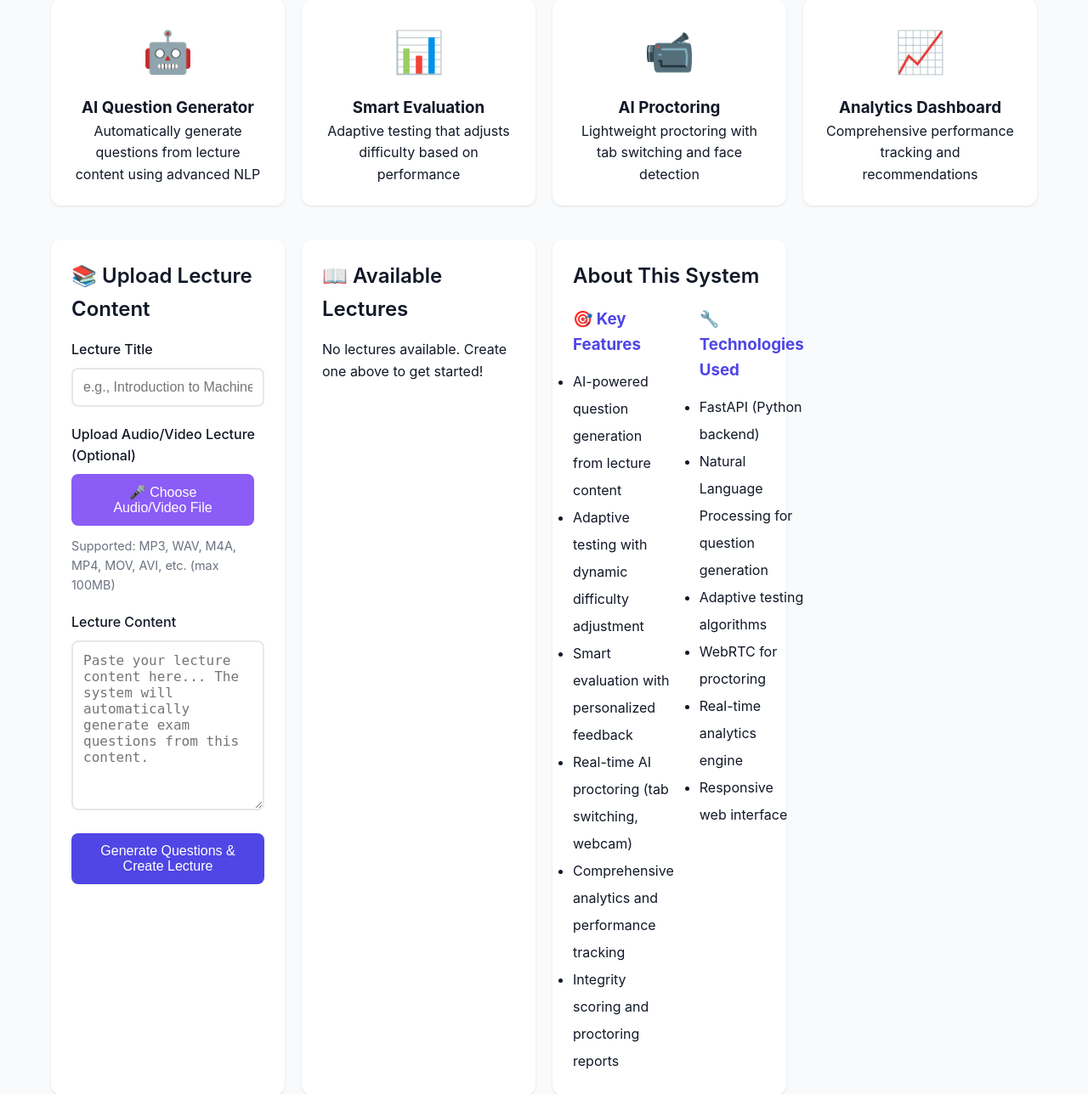
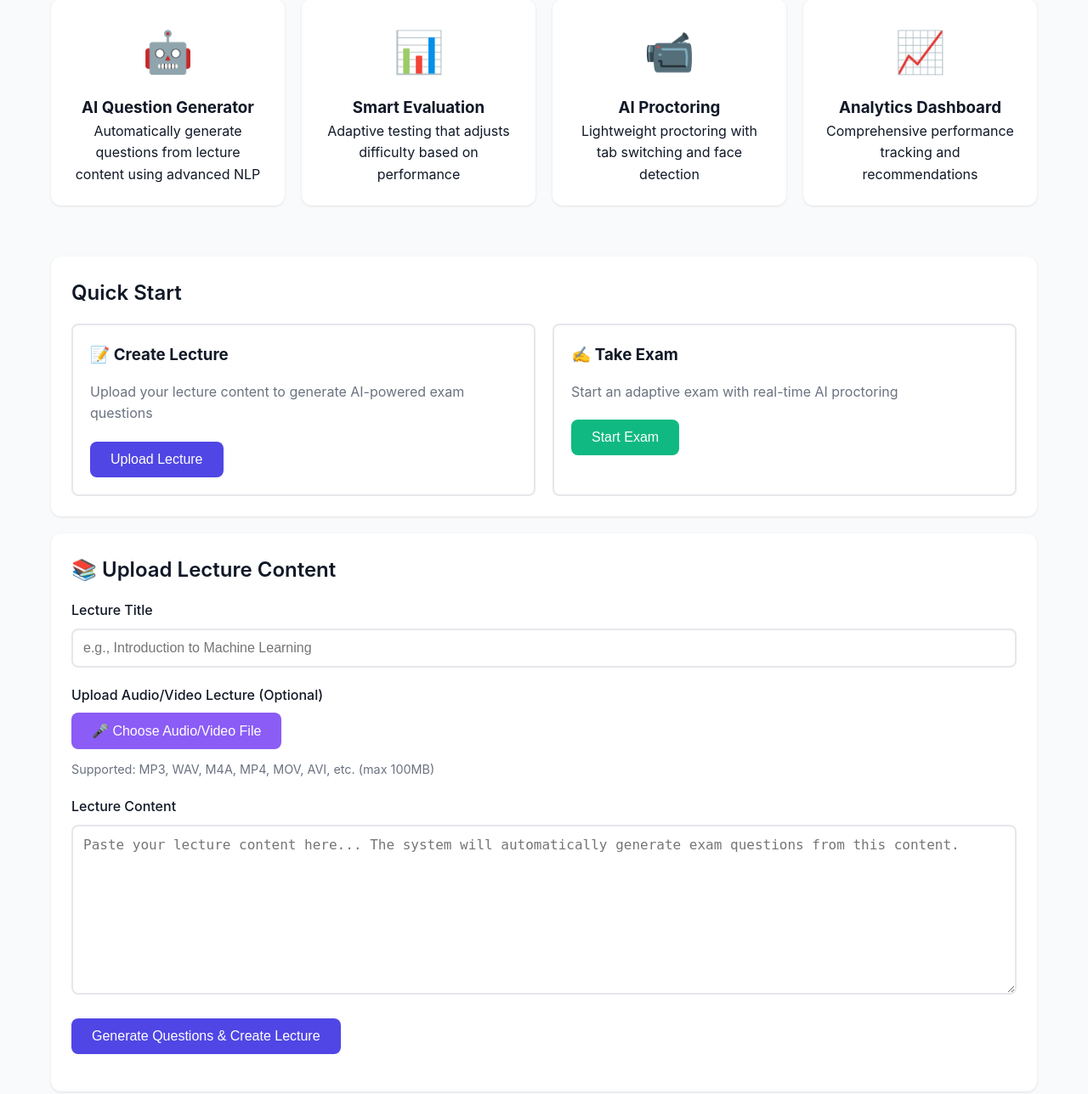
Before and after one commit to sidn405/adaptive-ai-exam-portal, a FastAPI app: page / in a window 1280 px wide. Shown: the part 479-1767 px from the top of the page at 85% size. Run offline with FastAPI, Linux system fonts and the light colour scheme; data that the repository does not hold is empty.

Commit message:
Added quick start back

```diff
--- a/templates/index.html
+++ b/templates/index.html
@@ -51,8 +51,35 @@
                 <h3>Analytics Dashboard</h3>
                 <p>Comprehensive performance tracking and recommendations</p>
             </div>
-        </di>
+        </div>
 
+        <!-- Quick Start -->
+        <div class="card">
+            <h2 class="card-header">Quick Start</h2>
+            <div style="display: grid; gap: 20px; grid-template-columns: 1fr 1fr;">
+                <!-- Create Lecture -->
+                <div style="padding: 20px; border: 2px solid var(--border-color); border-radius: 8px;">
+                    <h3 style="margin-bottom: 16px;">📝 Create Lecture</h3>
+                    <p style="margin-bottom: 20px; color: var(--text-secondary);">
+                        Upload your lecture content to generate AI-powered exam questions
+                    </p>
+                    <button class="btn btn-primary" onclick="document.getElementById('lecture-section').scrollIntoView({behavior: 'smooth'})">
+                        Upload Lecture
+                    </button>
+                </div>
+
+                <!-- Take Exam -->
+                <div style="padding: 20px; border: 2px solid var(--border-color); border-radius: 8px;">
+                    <h3 style="margin-bottom: 16px;">✍️ Take Exam</h3>
+                    <p style="margin-bottom: 20px; color: var(--text-secondary);">
+                        Start an adaptive exam with real-time AI proctoring
+                    </p>
+                    <button class="btn btn-success" onclick="document.getElementById('exam-section').scrollIntoView({behavior: 'smooth'})">
+                        Start Exam
+                    </button>
+                </div>
+            </div>
+        </div>
 
         <!-- Upload Lecture Section -->
         <div class="card" id="lecture-section">
```
